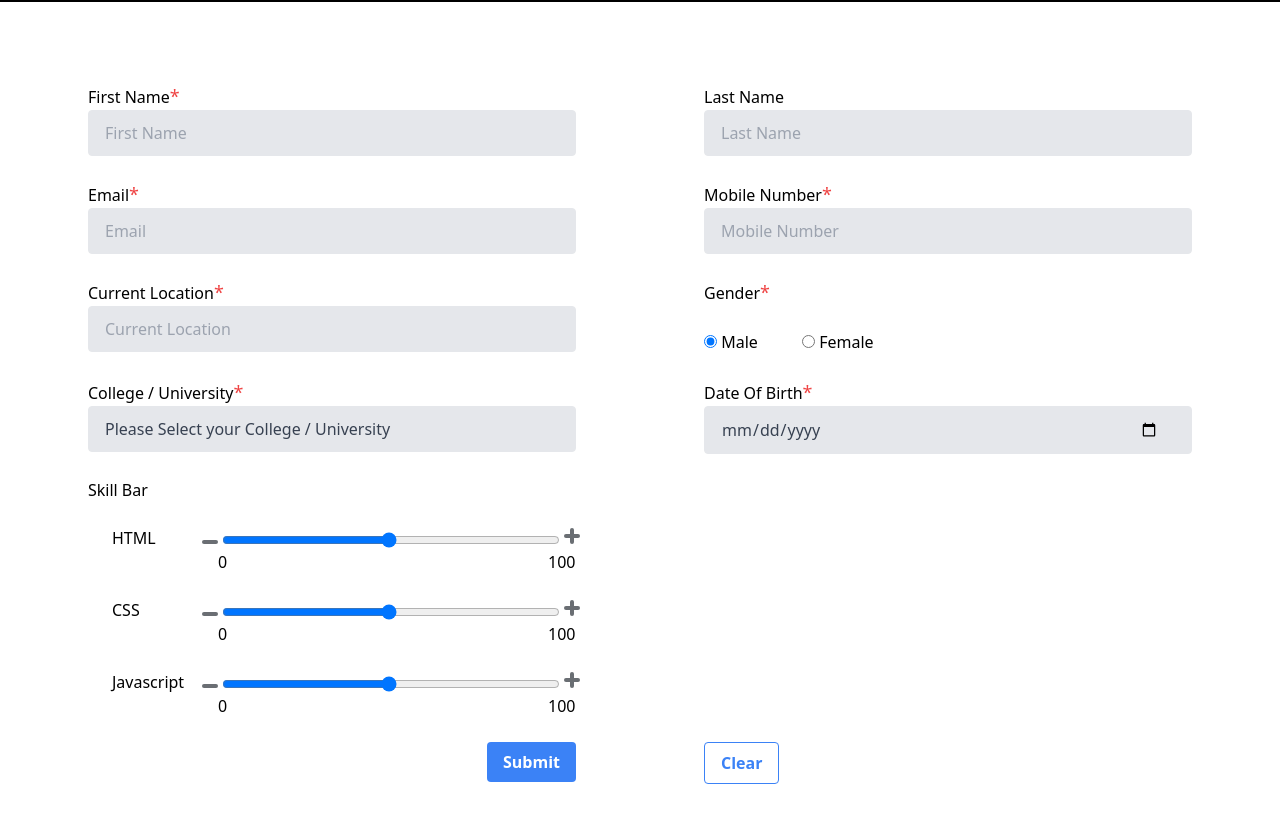
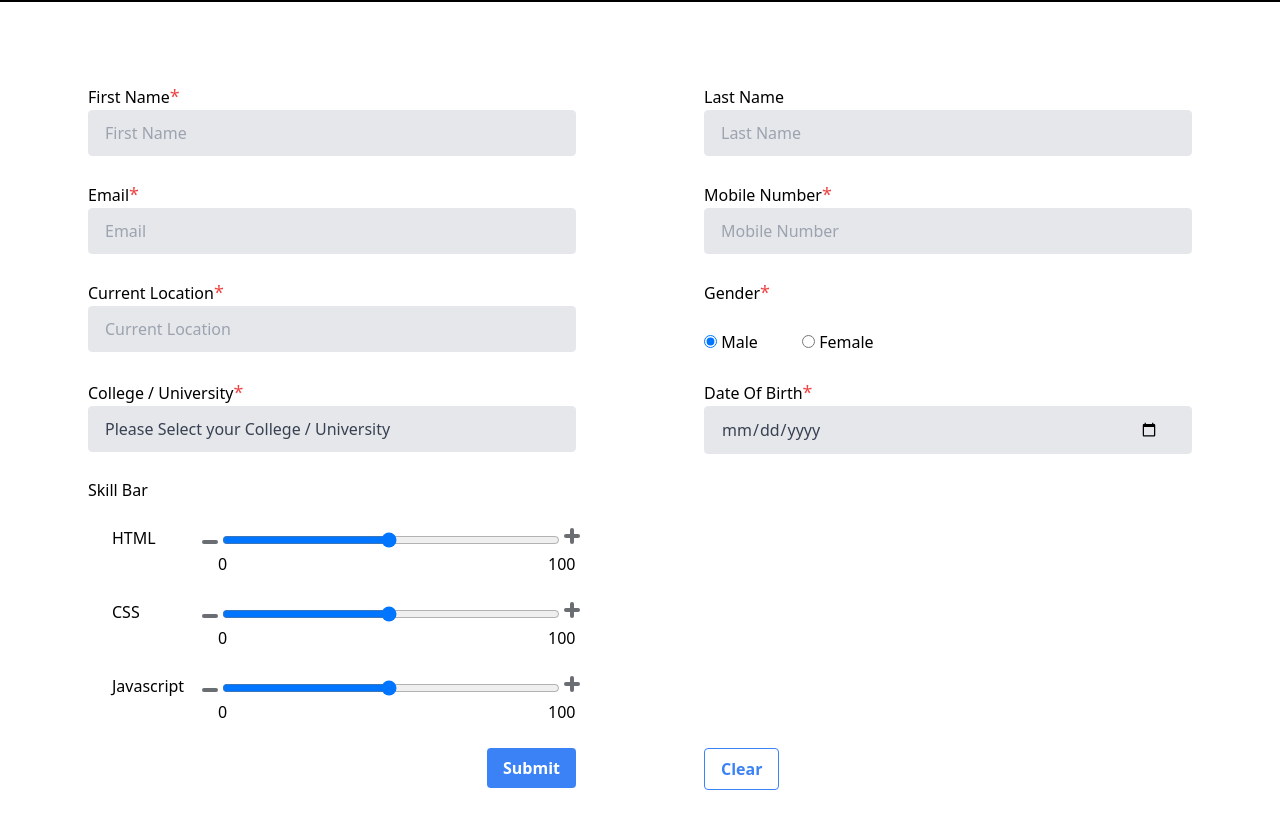
Before and after one commit to VarunSAthreya/redhat-apprenticeship, a plain HTML site: page index.html in a window 1280 px wide. Shown: the part 85-914 px from the top of the page. Drawn offline with nearby package versions, Linux system fonts and the light colour scheme; no server answers.

Commit message:
Added padding in y axis to decrement button

```diff
--- a/index.html
+++ b/index.html
@@ -121,7 +121,7 @@
                             <label for="">HTML</label>
                         </div>
                         <div class="col-span-5">
-                            <button type="button" onClick="decrement(html)" class="flexbox">
+                            <button type="button" onClick="decrement(html)" class="py-2">
                                 <svg width="16" height="4" viewBox="0 0 16 4" fill="none"
                                     xmlns="http://www.w3.org/2000/svg">
                                     <rect width="16" height="4" rx="2" fill="#6A6E73" />
@@ -156,7 +156,7 @@
                             <label for="">CSS</label>
                         </div>
                         <div class="col-span-5">
-                            <button type="button" onClick="decrement(css)" class="flexbox">
+                            <button type="button" onClick="decrement(css)" class="py-2">
                                 <svg width="16" height="4" viewBox="0 0 16 4" fill="none"
                                     xmlns="http://www.w3.org/2000/svg">
                                     <rect width="16" height="4" rx="2" fill="#6A6E73" />
@@ -191,7 +191,7 @@
                             <label for="">Javascript</label>
                         </div>
                         <div class="col-span-5">
-                            <button type="button" onClick="decrement(js)" class="flexbox">
+                            <button type="button" onClick="decrement(js)" class="py-2">
                                 <svg width="16" height="4" viewBox="0 0 16 4" fill="none"
                                     xmlns="http://www.w3.org/2000/svg">
                                     <rect width="16" height="4" rx="2" fill="#6A6E73" />
```
